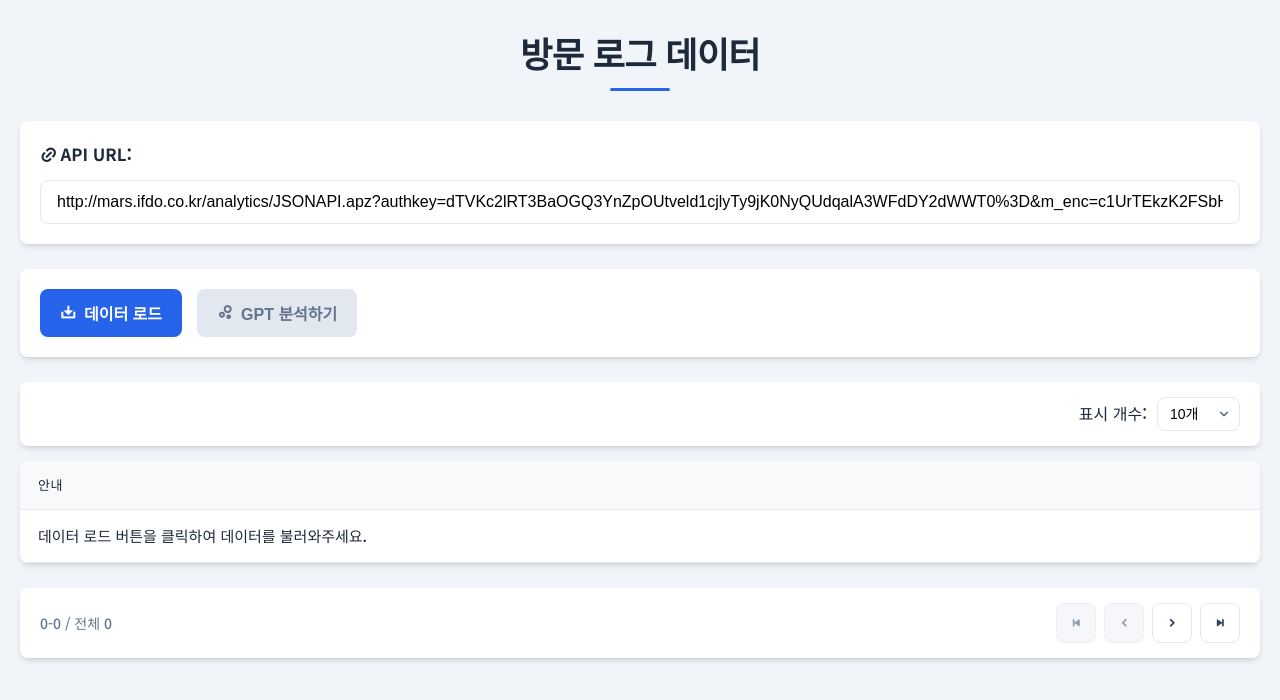
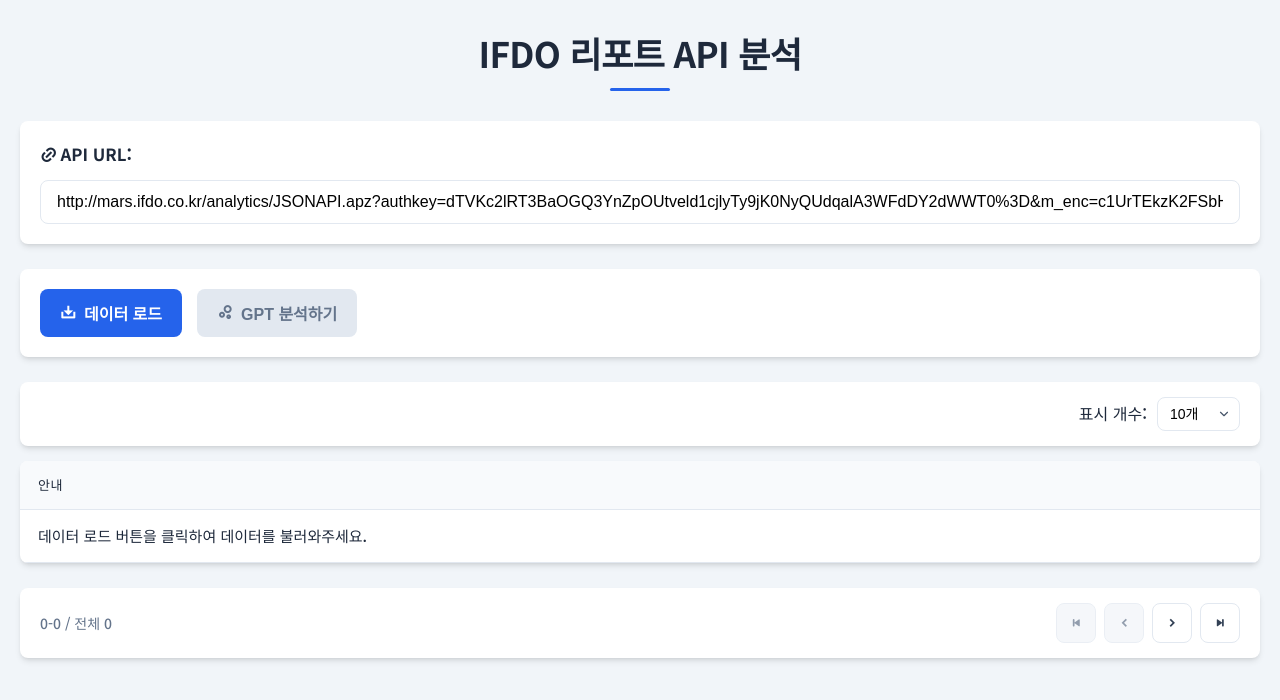
Before and after one commit to alisyos/ifdo2, a website: page index.html in a window 1280 px wide. Drawn offline with nearby package versions, Linux system fonts and the light colour scheme.

Commit message:
페이지명 변경: '방문 로그 데이터'에서 'IFDO 리포트 API 분석'으로 수정

```diff
--- a/index.html
+++ b/index.html
@@ -3,13 +3,13 @@
 <head>
     <meta charset="UTF-8">
     <meta name="viewport" content="width=device-width, initial-scale=1.0">
-    <title>방문 로그 데이터</title>
+    <title>IFDO 리포트 API 분석</title>
     <link rel="stylesheet" href="styles.css">
     <link rel="stylesheet" href="https://cdn.jsdelivr.net/npm/remixicon@3.5.0/fonts/remixicon.css">
 </head>
 <body>
     <div class="container">
-        <h1>방문 로그 데이터</h1>
+        <h1>IFDO 리포트 API 분석</h1>
 
         <div class="api-input-container">
             <label for="apiUrl"><i class="ri-link"></i> API URL:</label>
```
